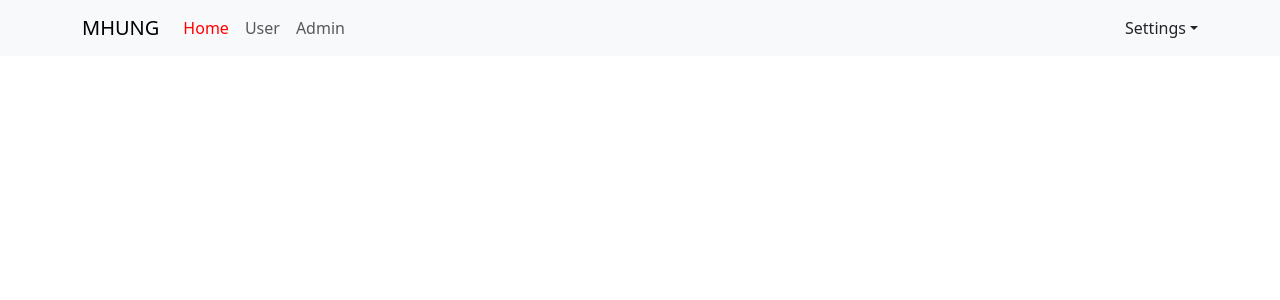
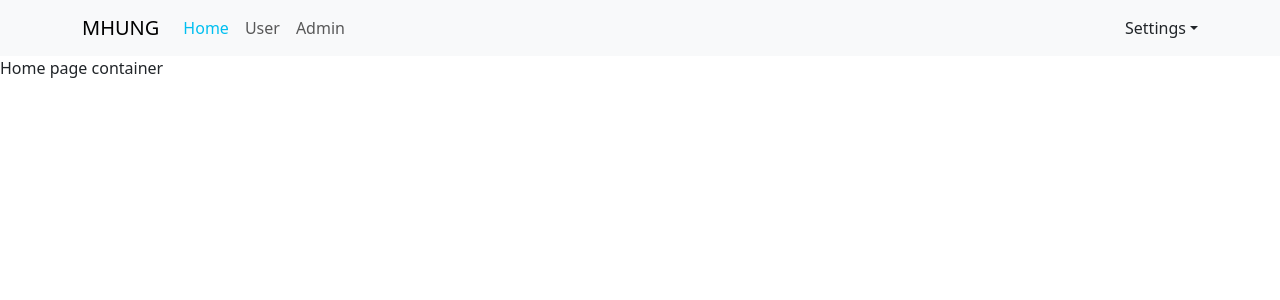
Before and after one commit to manhhungdoan/base-react-redux, a React (Create React App) app: page / in a window 1280 px wide. Shown: the top 300 px of the page. Built offline with nearby package versions, Linux system fonts and the light colour scheme.

Commit message:
#51 index routes

```diff
--- a/src/App.scss
+++ b/src/App.scss
@@ -13,7 +13,7 @@
     .navbar-nav {
       .nav-link {
         &.active {
-          color: red;
+          color: #00bff0;
         }
       }
     }
--- a/src/components/Header/Header.js
+++ b/src/components/Header/Header.js
@@ -7,7 +7,7 @@
     return (
         <Navbar bg="light" expand="lg">
             <Container>
-                <Navbar.Brand href="#home">MHUNG</Navbar.Brand>
+                <NavLink to='/' className='navbar-brand'>MHUNG</NavLink>
                 <Navbar.Toggle aria-controls="basic-navbar-nav" />
                 <Navbar.Collapse id="basic-navbar-nav">
                     <Nav className="me-auto">
@@ -17,9 +17,9 @@
                     </Nav>
                     <nav>
                         <NavDropdown title="Settings" id="basic-nav-dropdown">
-                            <NavDropdown.Item href="#action/3.1">Login</NavDropdown.Item>
-                            <NavDropdown.Item href="#action/3.2">Logout</NavDropdown.Item>
-                            <NavDropdown.Item href="#action/3.3">Profile</NavDropdown.Item>
+                            <NavDropdown.Item >Login</NavDropdown.Item>
+                            <NavDropdown.Item >Logout</NavDropdown.Item>
+                            <NavDropdown.Item >Profile</NavDropdown.Item>
                         </NavDropdown>
                     </nav>
                 </Navbar.Collapse>
--- /dev/null
+++ b/src/components/Home/HomePage.js
@@ -0,0 +1,9 @@
+const HomePage = (props) => {
+    return (
+        <div className="homepage-container">
+            Home page container
+        </div>
+    )
+}
+
+export default HomePage;
--- a/src/index.js
+++ b/src/index.js
@@ -8,6 +8,7 @@
 import { BrowserRouter, Routes, Route } from 'react-router-dom';
 import User from './components/User/User';
 import Admin from './components/Admin/Admin';
+import HomePage from './components/Home/HomePage';
 
 const root = ReactDOM.createRoot(document.getElementById('root'));
 root.render(
@@ -16,6 +17,7 @@
     <BrowserRouter>
       <Routes>
         <Route path='/' element={<App />}>
+          <Route index element={<HomePage />}></Route>
           <Route path='users' element={<User />}></Route>
           <Route path='admin' element={<Admin />}></Route>
         </Route>
```
